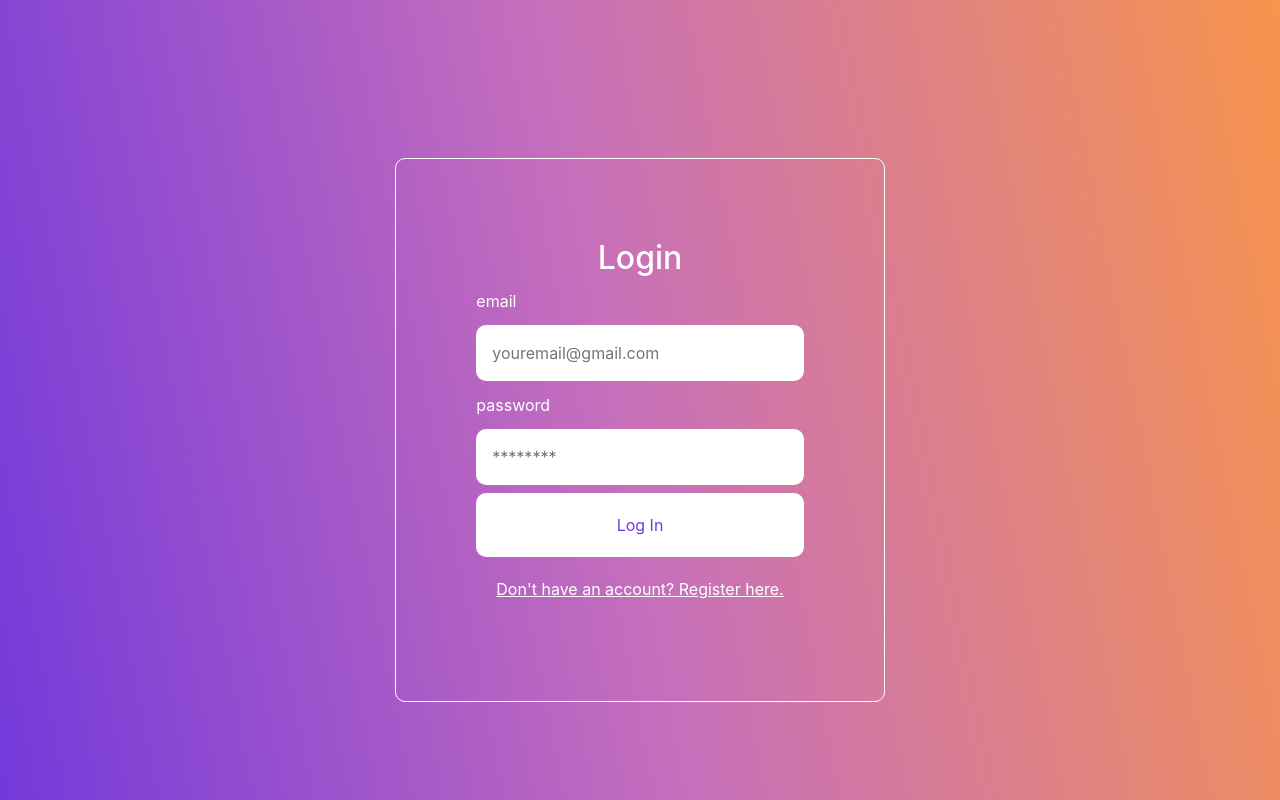
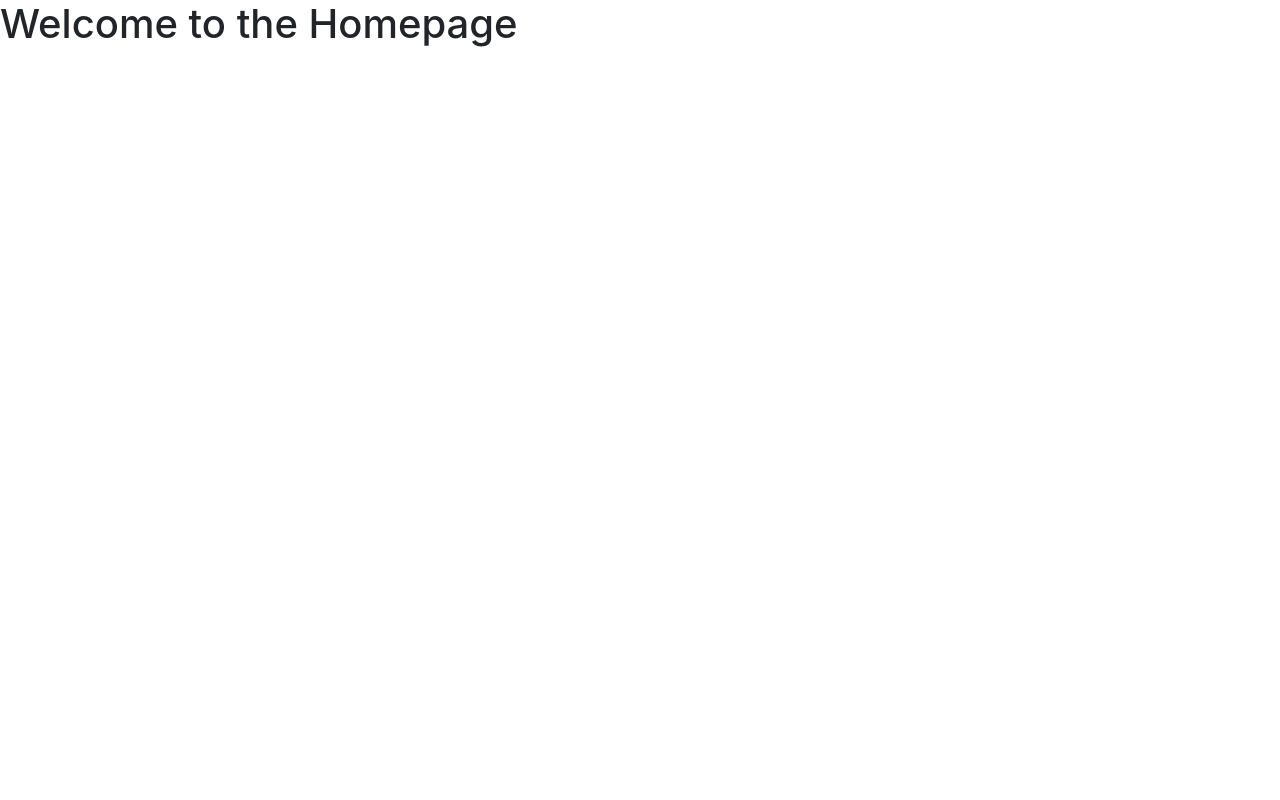
Before and after one commit to leomac81/API.fastapi, a React (Create React App) app in the folder habits-app/: page /homepage in a window 1280 px wide. Built offline with nearby package versions, Linux system fonts and the light colour scheme.

Commit message:
fixing imports

```diff
--- a/habits-app/src/App.js
+++ b/habits-app/src/App.js
@@ -1,42 +1,15 @@
-
-import React, { useState } from "react";
-import './App.css';
-import { Login } from "./components/LoginForm";
-import { Register } from "./components/RegisterForm";
-import { BrowserRouter as Router, Routes, Route, Navigate, useNavigate } from 'react-router-dom';
+// src/App.js
+import React from 'react';
+import { BrowserRouter as Router, Route, Routes, Navigate } from 'react-router-dom';
+import Login from './components/LoginForm';
+import Homepage from './components/Homepage';
 
 function App() {
-  const [currentForm, setCurrentForm] = useState('login');
-  const [isLoggedIn, setIsLoggedIn] = useState(false);
-  const [userEmail, setUserEmail] = useState('');
-  const [habits, setHabits] = useState([]);
-  const navigate = useNavigate();
-  const toggleForm = (formName) => {
-    if (formName === 'login') {
-      navigate('/login');
-    } else if (formName === 'register') {
-      navigate('/register');
-    }
-  }
-
-  const handleLogin = (email) => {
-    setIsLoggedIn(true);
-    setUserEmail(email);
-    navigate('/');
-  }
-  const handleLogout = () => {
-    localStorage.removeItem('access_token');
-    setIsLoggedIn(false);
-    navigate('/login');
-  }
-  const [lastUpdate, setLastUpdate] = useState(Date.now());
-
   return (
-    <div className="App">
-      {
-        currentForm === "login" ? <Login onFormSwitch={toggleForm} /> : <Register onFormSwitch={toggleForm} />
-      }
-    </div>
+      <Routes>
+        <Route path="/" element={<Login />} />
+        <Route path="/homepage" element={<Homepage />} />
+      </Routes>
   );
 }
 
--- /dev/null
+++ b/habits-app/src/components/Homepage.js
@@ -0,0 +1,12 @@
+// src/components/Homepage.js
+import React from 'react';
+
+const Homepage = () => {
+  return (
+    <div>
+      <h1>Welcome to the Homepage</h1>
+    </div>
+  );
+};
+
+export default Homepage;
--- a/habits-app/src/components/LoginForm.js
+++ b/habits-app/src/components/LoginForm.js
@@ -1,49 +1,44 @@
-import React, { useState } from "react";
+// src/components/Login.js
+import React, { useState } from 'react';
 import axios from 'axios';
 
-export const Login = (props) => {
+const Login = () => {
   const [email, setEmail] = useState('');
-    const [password, setPass] = useState('');
-    const [errorMessage, setErrorMessage] = useState(null);
+  const [password, setPassword] = useState('');
+  const [error, setError] = useState('');
 
-    const handleSubmit = async (e) => {
+  const handleLogin = async (e) => {
     e.preventDefault();
-
     const formData = new FormData();
         formData.append('username', email); // FastAPI expects 'username', not 'email'
         formData.append('password', password);
-
     try {
       const response = await axios.post('https://leoapi.xyz/api/login', formData);
-
-            // If request is successful, store the access token in local storage.
-            localStorage.setItem('access_token', response.data.access_token);
-
-            // Notify the parent that login was successful
-            props.onLogin(email);
-
-        } catch (errorMessage) {
-            if (errorMessage.response && errorMessage.response.status === 403) {
-              setErrorMessage('Invalid credentials. Please try again.');
-            } else {
-              // handle other errors
-              console.error("An error occurred: ", errorMessage);
-            }}
-
+      localStorage.setItem('token', response.data.access_token);
+      navigate('/homepage');
+    } catch (error) {
+      setError('Invalid credentials');
     }
+  };
 
   return (
-        <div className="auth-form-container">
-            <h2>Login</h2>
-            <form className="login-form" onSubmit={handleSubmit}>
-                <label htmlFor="email">email</label>
-                <input value={email} onChange={(e) => setEmail(e.target.value)}type="email" placeholder="youremail@gmail.com" id="email" name="email" />
-                <label htmlFor="password">password</label>
-                <input value={password} onChange={(e) => setPass(e.target.value)} type="password" placeholder="********" id="password" name="password" />
-                <button type="submit">Log In</button>
-                {errorMessage && <p className="error-message">{errorMessage}</p>}
+    <form onSubmit={handleLogin}>
+      {error && <p>{error}</p>}
+      <input
+        type="email"
+        placeholder="Email"
+        value={email}
+        onChange={(e) => setEmail(e.target.value)}
+      />
+      <input
+        type="password"
+        placeholder="Password"
+        value={password}
+        onChange={(e) => setPassword(e.target.value)}
+      />
+      <button type="submit">Login</button>
     </form>
-            <button className="link-btn" onClick={() => props.onFormSwitch('register')}>Don't have an account? Register here.</button>
-        </div>
-    )
-}
+  );
+};
+
+export default Login;
```
Lines whose indentation alone changed are shown as unchanged.
